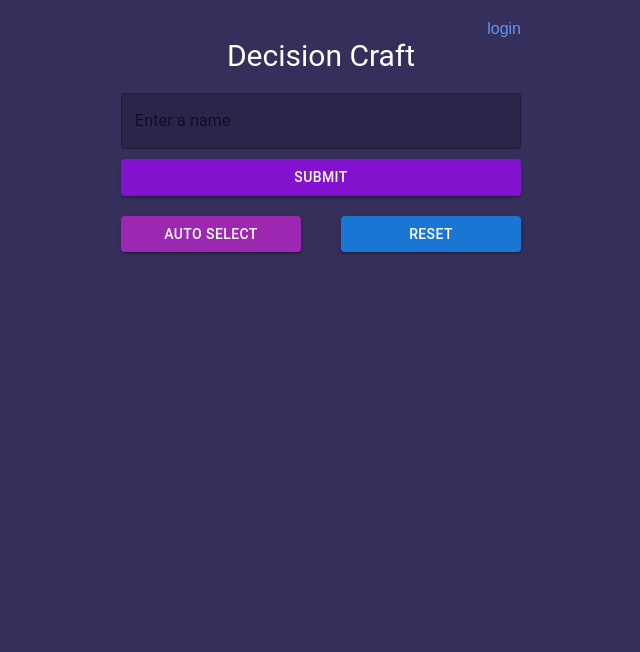
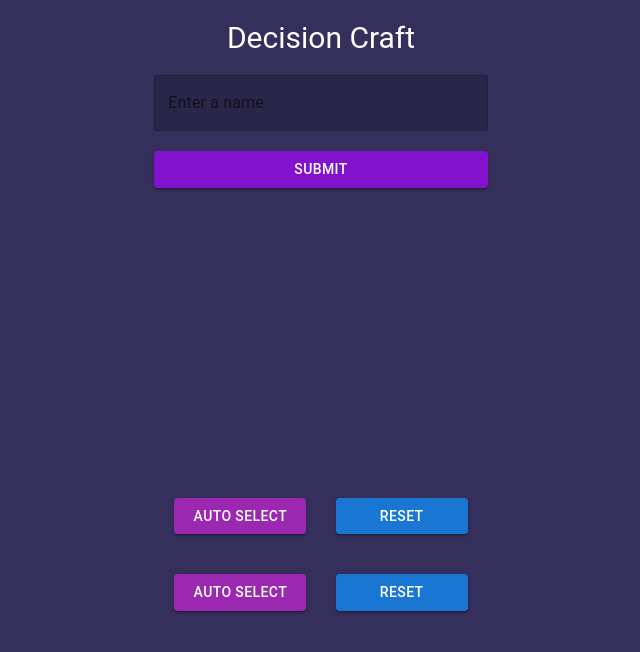
Before and after one commit to sarthak-immence/decision_craft, a React (Create React App) app: page /home in a window 1280 px wide. Shown: the top 652 px of the page, without its empty margins (319-959 px from the left). Built offline with nearby package versions, Linux system fonts and the light colour scheme.

Commit message:
feat decision_craft:popup message

```diff
--- a/package.json
+++ b/package.json
@@ -23,6 +23,7 @@
     "react-redux": "^8.1.2",
     "react-router-dom": "^6.16.0",
     "react-scripts": "5.0.1",
+    "react-toastify": "^9.1.3",
     "redux": "^4.2.1",
     "redux-persist": "^6.0.0",
     "styled-components": "^5.3.11",
--- a/src/components/HomePage.css
+++ b/src/components/HomePage.css
@@ -1,7 +1,18 @@
 /* HomePage.css */
+
+
+.mainDivContainer {
+  display: flex;
+  flex-direction: column;
+  justify-content: space-between;
+  height: 100vh; /* 100% of the viewport height */
+}
+
+
 
 /* Main container styles */
 .mainDiv {
+  /* flex: 1; */
   max-width: 400px;
   margin: 0 auto;
   padding: 20px;
@@ -46,7 +57,7 @@
   border-radius: 5px;
   cursor: pointer;
   transition: background-color 0.3s ease;
-  margin-top: 10px !important;
+  margin-top: 20px !important;
 }
 
 a{
@@ -94,9 +105,10 @@ a{
 
 /* Generate section styles */
 .gnt-section {
-  margin: 20px 0;
+  /* margin: 20px 0; */
   display: flex;
   justify-content: space-between;
+  padding: 20px;
 }
 
 .auto_select-button {
@@ -146,3 +158,9 @@ input[type=text]:focus{
   /* background-color: #423a6f !important; */
   color: #F8F9FA !important;
 }
+
+/* Add this to your HomePage.css or another appropriate CSS file */
+.list-container {
+  height: 270px; /* Adjust the height as needed */
+  overflow-y: scroll;
+}
--- a/src/components/HomePage.tsx
+++ b/src/components/HomePage.tsx
@@ -1,9 +1,13 @@
 import React, { useState } from 'react';
-import { TextField, Button, Typography, List, ListItem, ListItemText, ListItemSecondaryAction, IconButton } from '@mui/material';
+import { TextField, Button, Typography, List, ListItem, ListItemText, ListItemSecondaryAction, IconButton, Dialog, DialogTitle, DialogContent, DialogActions } from '@mui/material';
 import { Delete, Edit } from '@mui/icons-material';
 import './HomePage.css';
 import { useDispatch, useSelector } from 'react-redux';
 import { addItem, editItem, deleteItem, resetItem } from '../redux/master/slices/masterSlices';
+import { ToastContainer, toast } from 'react-toastify';
+import 'react-toastify/dist/ReactToastify.css';
+
+
 
 interface array_data {
   name: string;
@@ -13,11 +17,11 @@ function HomePage() {
   const [input, setInput] = useState<string>('');
   const array_data = useSelector((state: { array_data: array_data[] }) => state.array_data);
 
-  console.log("array_data",array_data);
-
   // const [show, setShow] = useState(true);
   const [isEditing, setIsEditing] = useState(false);
   const [editIndex, setEditIndex] = useState<number | null>(null);
+  const [showAutoSelectPopup, setShowAutoSelectPopup] = useState(false);
+  const [autoSelectAnswer, setAutoSelectAnswer] = useState('');
 
   const dispatch = useDispatch();
 
@@ -31,7 +35,7 @@ function HomePage() {
     const isDuplicate = array_data.some((item) => item.name.toLowerCase() === trimmedInput.toLowerCase());
 
     if (isDuplicate) {
-      alert("This name is already in the list.");
+      toast.error("This name is already in the list.");
       return;
     }
 
@@ -48,7 +52,7 @@ function HomePage() {
     setIsEditing(true);
     setEditIndex(index);
     setInput(array_data[index].name);
-    dispatch(editItem({ index: index , newName:input}));
+    dispatch(editItem({ index: index, newName: input }));
   };
 
   // const handleEdit = (index: number) => {
@@ -62,27 +66,38 @@ function HomePage() {
     dispatch(deleteItem({ index: index }));
   };
 
-  const handleRandomSelect = () => {
-    if(array_data.length){
-      const randomIndex = Math.floor(Math.random() * array_data.length);
-      setInput(array_data[randomIndex].name);
-    }
-  };
+  // const handleRandomSelect = () => {
+  //   if (array_data.length) {
+  //     const randomIndex = Math.floor(Math.random() * array_data.length);
+  //     setInput(array_data[randomIndex].name);
+  //     setAuto_select("show")
+  //   }
+  // };
   const handleReset = () => {
     // if(array_data.length){
-
     //   const randomIndex = Math.floor(Math.random() * array_data.length);
     //   setInput(array_data[randomIndex].name);
     // }
     dispatch(resetItem());
+    setInput('')
+  };
+
+  const handleRandomSelect = () => {
+    if (array_data.length) {
+      const randomIndex = Math.floor(Math.random() * array_data.length);
+      setAutoSelectAnswer(array_data[randomIndex].name);
+      setShowAutoSelectPopup(true);
+    }
+  };
+  const handleCloseAutoSelectPopup = () => {
+    setShowAutoSelectPopup(false);
   };
 
 
+
   return (
+    <div className="mainDivContainer">
     <div className="mainDiv">
-      <div className='navigate_cls'>
-        <a href='/'>login</a>
-      </div>
       <div className='title_cls'>
         <Typography variant="h3">Decision Craft</Typography>
       </div>
@@ -90,7 +105,7 @@ function HomePage() {
         <form onSubmit={handleInput}>
           <TextField
             type="text"
-            className="input_div"
+            className="input_div custom-input"
             value={input}
             onChange={(e: any) => setInput(e.target.value)}
             label="Enter a name"
@@ -106,8 +121,8 @@ function HomePage() {
           </Button>
         </form>
       </div>
-
       <div className='list-section'>
+        <div className="list-container">
         <List>
           {array_data.map((data, index) => (
             <ListItem key={index}>
@@ -136,43 +151,73 @@ function HomePage() {
           ))}
         </List>
         </div>
+      </div>
       <div className='gnt-section'>
         <Button
           className="auto_select-button"
           variant="contained"
           color="secondary"
-          // onClick={() => setShow(!show)}
           onClick={handleRandomSelect}
         >
-
           auto select
         </Button>
         <Button
           className="auto_select-button"
           variant="contained"
-          // color="success"
           color="primary"
-          // onClick={() => setShow(!show)}
           onClick={handleReset}
         >
           reset
         </Button>
 
       </div>
-      <div className="answer-section">
-        {input && (
+
+      <div className='gnt-section'>
+    <Button
+      className="auto_select-button"
+      variant="contained"
+      color="secondary"
+      onClick={handleRandomSelect}
+    >
+      auto select
+    </Button>
+    <Button
+      className="auto_select-button"
+      variant="contained"
+      color="primary"
+      onClick={handleReset}
+    >
+      reset
+    </Button>
+  </div>
+
+      {/* <div className="answer-section">
+        {auto_select==="show" && (
           <>
             <Typography variant="h6">Your answer</Typography>
-        {/* {show && (
-          <Typography variant="body1">
-          {array_data[Math.floor(Math.random() * array_data.length)]?.name}
-          </Typography>
-        )} */}
             <Typography variant="body1" className='answer_output'>
               {input}
             </Typography>
           </>
         )}
+      </div> */}
+      <ToastContainer position="top-center" autoClose={2000} />
+      <Dialog
+  open={showAutoSelectPopup}
+  onClose={handleCloseAutoSelectPopup}
+  aria-labelledby="auto-select-dialog-title"
+>
+  <DialogTitle id="auto-select-dialog-title">Auto-Selected Answer</DialogTitle>
+  <DialogContent>
+    <Typography variant="body1">{autoSelectAnswer}</Typography>
+  </DialogContent>
+  <DialogActions>
+    <Button onClick={handleCloseAutoSelectPopup} color="primary">
+      Close
+    </Button>
+  </DialogActions>
+</Dialog>
+
     </div>
     </div>
   );
```
Also changed, not shown: src/App.tsx (line endings or trailing spaces), 1 other file (tests, documents, lock files or other folders). Lines whose indentation alone changed are shown as unchanged.
